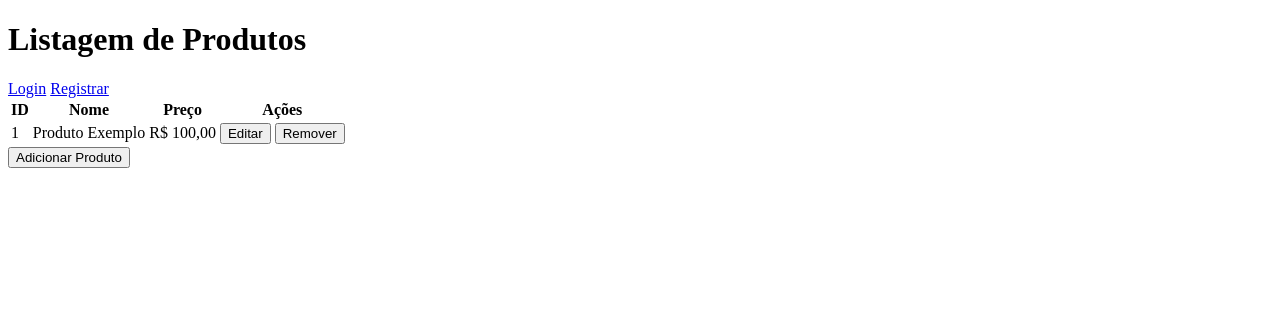
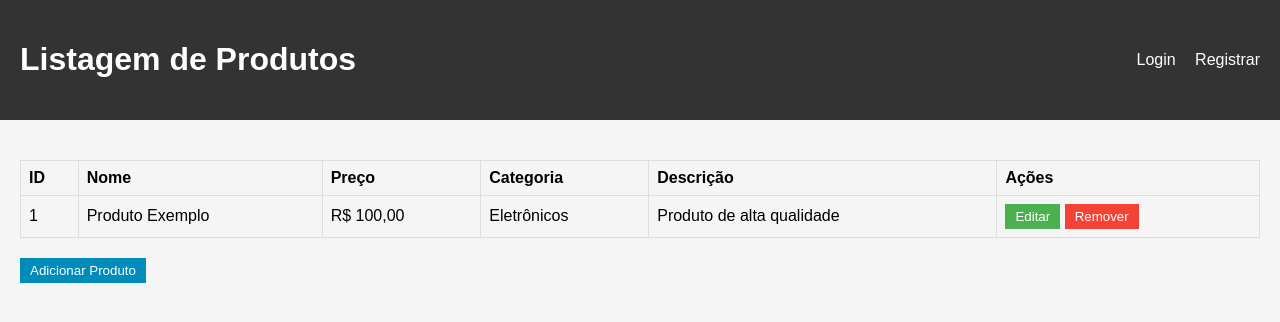
Before and after one commit to mauantonelli/prototipo-frontend, a plain HTML site: page html/index.html in a window 1280 px wide. Drawn offline with Linux system fonts and the light colour scheme; files whose address does not match are found by name.

Commit message:
refactoring

```diff
--- a/css/style.css
+++ /dev/null
@@ -1,33 +0,0 @@
-body {
-    font-family: Arial, sans-serif;
-    margin: 0;
-    padding: 0;
-    background-color: #f5f5f5;
-}
-
-header, main {
-    padding: 20px;
-}
-
-header {
-    background-color: #333;
-    color: #fff;
-    display: flex;
-    justify-content: space-between;
-    align-items: center;
-}
-
-table {
-    width: 100%;
-    border-collapse: collapse;
-    margin-top: 20px;
-}
-
-table, th, td {
-    border: 1px solid #ddd;
-}
-
-th, td {
-    padding: 8px;
-    text-align: left;
-}
--- a/html/index.html
+++ b/html/index.html
@@ -5,7 +5,61 @@
     <meta http-equiv="X-UA-Compatible" content="IE=edge">
     <meta name="viewport" content="width=device-width, initial-scale=1.0">
     <title>Listagem de Produtos</title>
-    <link rel="stylesheet" href="css/styles.css">
+    <style>
+        body {
+            font-family: Arial, sans-serif;
+            margin: 0;
+            padding: 0;
+            background-color: #f5f5f5;
+        }
+        header, main {
+            padding: 20px;
+        }
+        header {
+            background-color: #333;
+            color: #fff;
+            display: flex;
+            justify-content: space-between;
+            align-items: center;
+        }
+        nav a {
+            color: #fff;
+            margin-left: 15px;
+            text-decoration: none;
+        }
+        table {
+            width: 100%;
+            border-collapse: collapse;
+            margin-top: 20px;
+        }
+        table, th, td {
+            border: 1px solid #ddd;
+        }
+        th, td {
+            padding: 8px;
+            text-align: left;
+        }
+        button {
+            padding: 5px 10px;
+            cursor: pointer;
+        }
+        button.editar {
+            background-color: #4CAF50;
+            color: white;
+            border: none;
+        }
+        button.remover {
+            background-color: #f44336;
+            color: white;
+            border: none;
+        }
+        button.adicionar {
+            background-color: #008CBA;
+            color: white;
+            border: none;
+            margin-top: 20px;
+        }
+    </style>
 </head>
 <body>
     <header>
@@ -22,23 +76,26 @@
                     <th>ID</th>
                     <th>Nome</th>
                     <th>Preço</th>
+                    <th>Categoria</th>
+                    <th>Descrição</th>
                     <th>Ações</th>
                 </tr>
             </thead>
             <tbody>
-                <!-- Exemplo de Produto -->
                 <tr>
                     <td>1</td>
                     <td>Produto Exemplo</td>
                     <td>R$ 100,00</td>
+                    <td>Eletrônicos</td>
+                    <td>Produto de alta qualidade</td>
                     <td>
-                        <button onclick="editarProduto()">Editar</button>
-                        <button onclick="removerProduto()">Remover</button>
+                        <button class="editar">Editar</button>
+                        <button class="remover">Remover</button>
                     </td>
                 </tr>
             </tbody>
         </table>
-        <button onclick="adicionarProduto()">Adicionar Produto</button>
+        <button class="adicionar">Adicionar Produto</button>
     </main>
     <script src="js/app.js"></script>
 </body>
--- a/js/app.js
+++ b/js/app.js
@@ -1,11 +1,17 @@
-function adicionarProduto() {
-    alert('Funcionalidade de adicionar produto simulada!');
-}
+document.querySelectorAll('.adicionar').forEach(button => {
+    button.addEventListener('click', () => {
+        alert('Funcionalidade de adicionar produto simulada!');
+    });
+});
 
-function editarProduto() {
-    alert('Funcionalidade de editar produto simulada!');
-}
+document.querySelectorAll('.editar').forEach(button => {
+    button.addEventListener('click', () => {
+        alert('Funcionalidade de editar produto simulada!');
+    });
+});
 
-function removerProduto() {
-    alert('Funcionalidade de remover produto simulada!');
-}
+document.querySelectorAll('.remover').forEach(button => {
+    button.addEventListener('click', () => {
+        alert('Funcionalidade de remover produto simulada!');
+    });
+});
```
Also changed, not shown: html/add-entity.html (+35 -2 lines), html/edit-entity.html (+35 -2 lines), html/login.html (+35 -2 lines).
